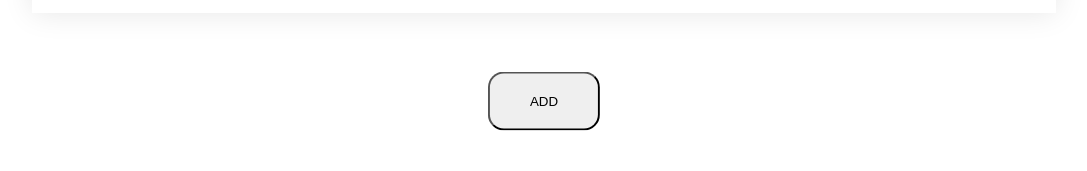
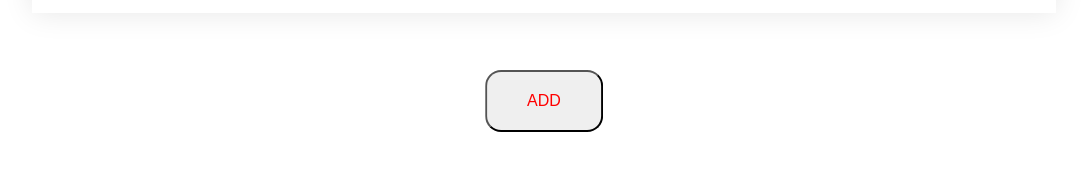
Before and after one commit to Gbangbolaoluwagbemiga/Accordion, a React (Create React App) app: page / in a window 1280 px wide. Shown: the part 315-486 px from the top of the page, without its empty margins (96-1183 px from the left). Built offline with nearby package versions, Linux system fonts and the light colour scheme.

Commit message:
Update App.js

```diff
--- a/src/App.js
+++ b/src/App.js
@@ -68,6 +68,8 @@ function AddItems() {
     padding: "1.25rem 2.5rem",
     borderRadius: "1rem",
     cursor: "pointer",
+    fontSize: "1rem",
+    color: "red",
   };
 
   return <button style={styles}>ADD</button>;
```
